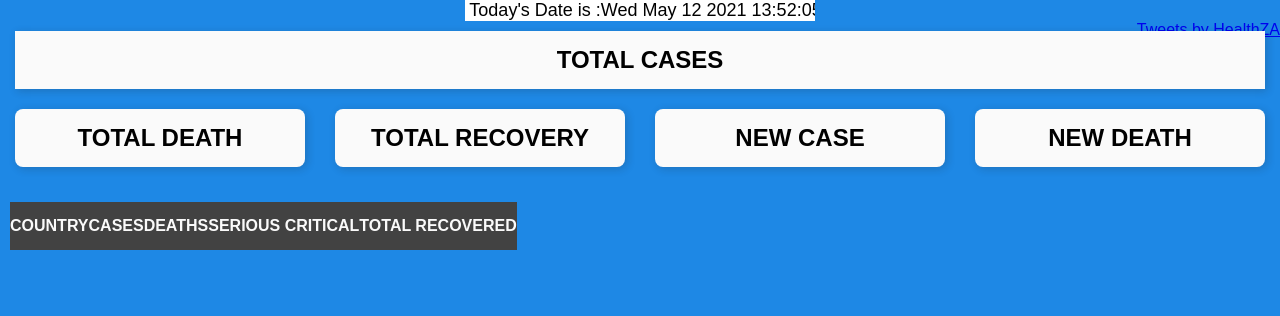
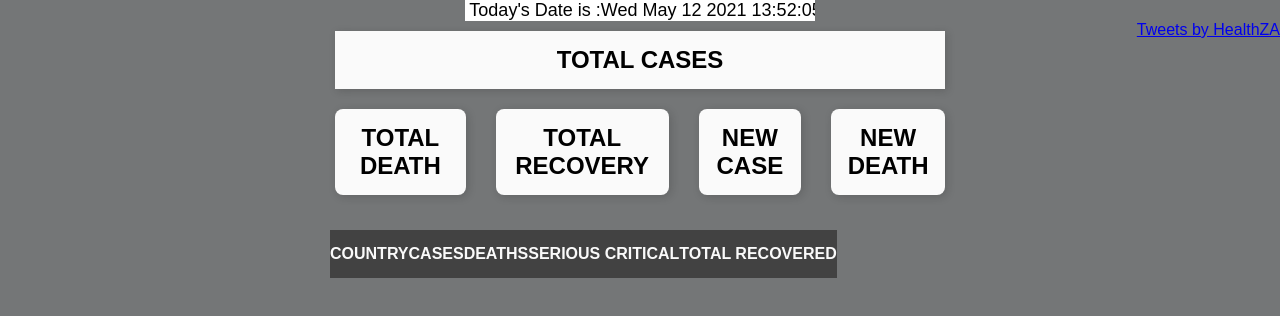
Before and after one commit to KingSila/KingSila.github.io, a plain HTML site: page covid.html in a window 1280 px wide. Drawn offline with Linux system fonts and the light colour scheme; no server answers.

Commit message:
changed all width 100

```diff
--- a/main.css
+++ b/main.css
@@ -5,7 +5,7 @@
   font-family: 'Nunito',sans-serif;
 }
 body{
-  background-color: #1e88e5;
+  background-color: #747677;
 }
 
 @viewport{
@@ -17,13 +17,13 @@ body{
   width:extend-to-zoom;
 }
 .wrapper{
-  width: 100%;
+  width: auto;
   position: absolute;
   left: 50%;
   transform: translateX(-50%);
 }
 .statistic{
-  width: 100%;
+  width: auto%;
 }
 
 .total_case_box{
@@ -48,7 +48,7 @@ body{
   background-color: #fafafa;
   box-shadow: 2px 2px 8px rgba(30,30,30,.2);
   margin: 10px 15px;
-  width:25%;
+  width:auto;
   text-align: center;
   padding: 15px 0;
   border-radius: 8px;
@@ -61,7 +61,7 @@ body{
 
 /*Styiling the table*/
 table{
-  width: 100;
+  width: auto;
   padding: 15px 10px;
   margin: 10px 0;
   text-align: center;
```
